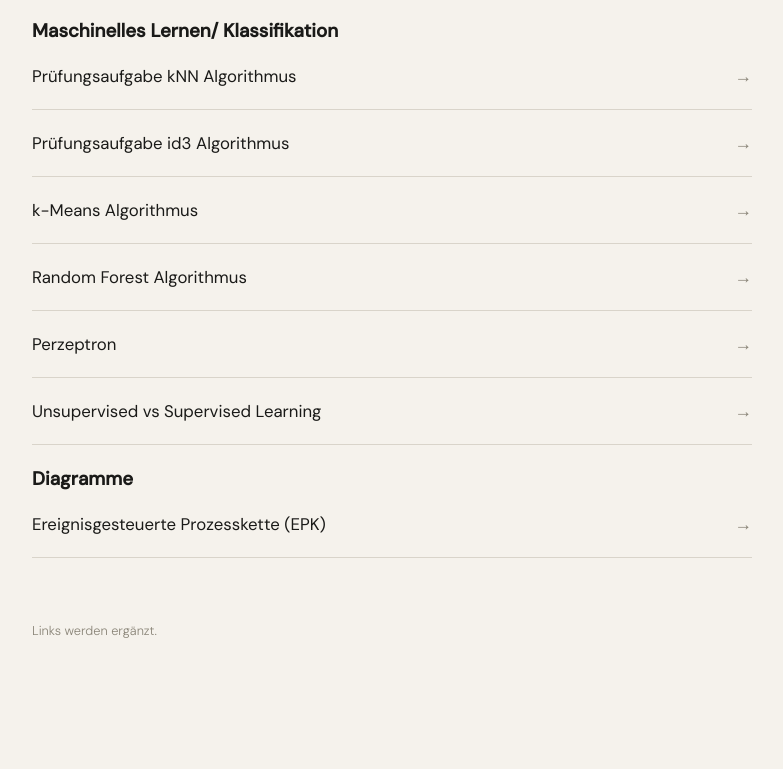
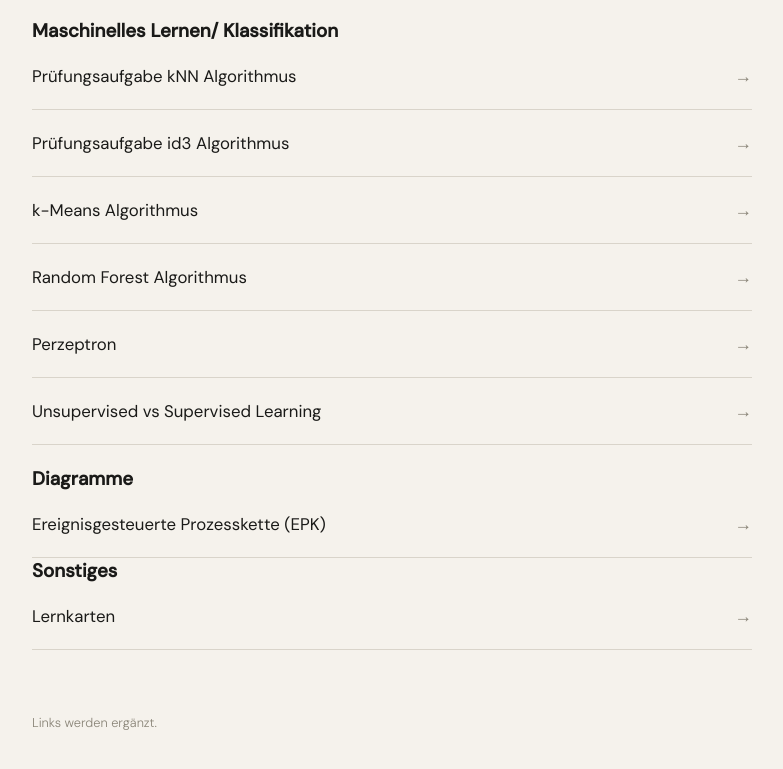
Before and after one commit to DGoergen78/DP, a plain HTML site: page index.html in a window 1280 px wide. Shown: the part 806-1575 px from the top of the page, without its empty margins (248-1031 px from the left). Before the commit the page ends 1525 px from the top, so only its background shows below. Drawn offline with Linux system fonts and the light colour scheme.

Commit message:
Update index.html

```diff
--- a/index.html
+++ b/index.html
@@ -234,6 +234,17 @@
         </li>
       </ul>
     </nav>
+      <h3>Sonstiges</h3>
+     <nav>
+      <ul>
+         <li>
+          <a href="lernkarten.html">
+            Lernkarten
+            <span class="arrow">→</span>
+          </a>
+        </li>
+      </ul>
+    </nav>
 
     <footer>
       <p>Links werden ergänzt.</p>
```
